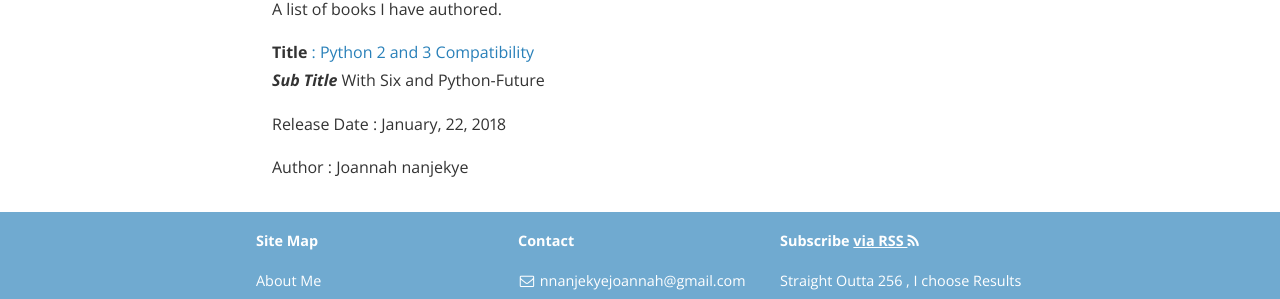
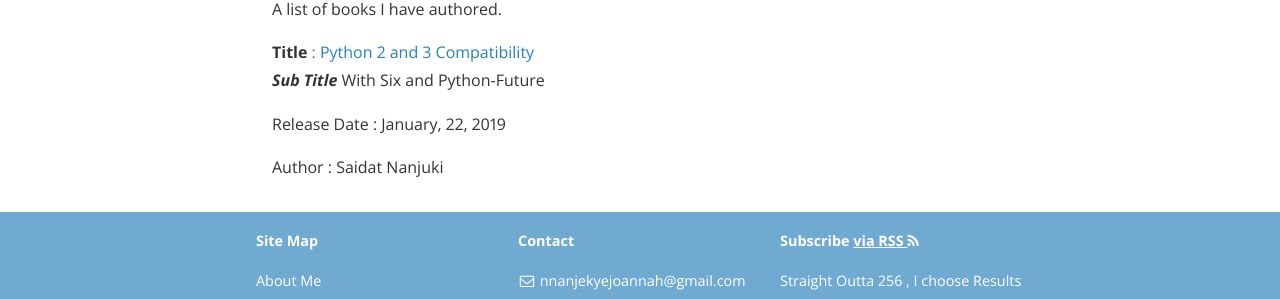
Before and after one commit to saidatnanjuki/saidatnanjuki.github.io, a Jekyll site: the page built from books.md, in a window 1280 px wide. Shown: the part 222-521 px from the top of the page. Built offline with Jekyll 4.4.1, drawn with Linux system fonts in a browser that asks for light colours; nearby versions of some CDN libraries; comment, search, counter and statistics services are not loaded; a style sheet for code colours, icons or effects is not loaded.

Commit message:
little information about me and the books i have authored

```diff
--- a/books.md
+++ b/books.md
@@ -7,10 +7,10 @@ permalink: /books/
 <br>
 A list of books I have authored.
 
-**Title** [: Python 2 and 3 Compatibility](https://www.amazon.com/Python-Compatibility-Python-Future-Joannah-Nanjekye/dp/1484229541)
+**Title** [: Python 2 and 3 Compatibility](https://www.amazon.com/Python-Compatibility-Python-Future-Saidat-Nanjuki/dp/1484229541)
 <br>
 **<i>Sub Title </i>** With Six and Python-Future
 
-Release Date : January, 22, 2018
+Release Date : January, 22, 2019
 
-Author : Joannah nanjekye
+Author : Saidat Nanjuki
```
